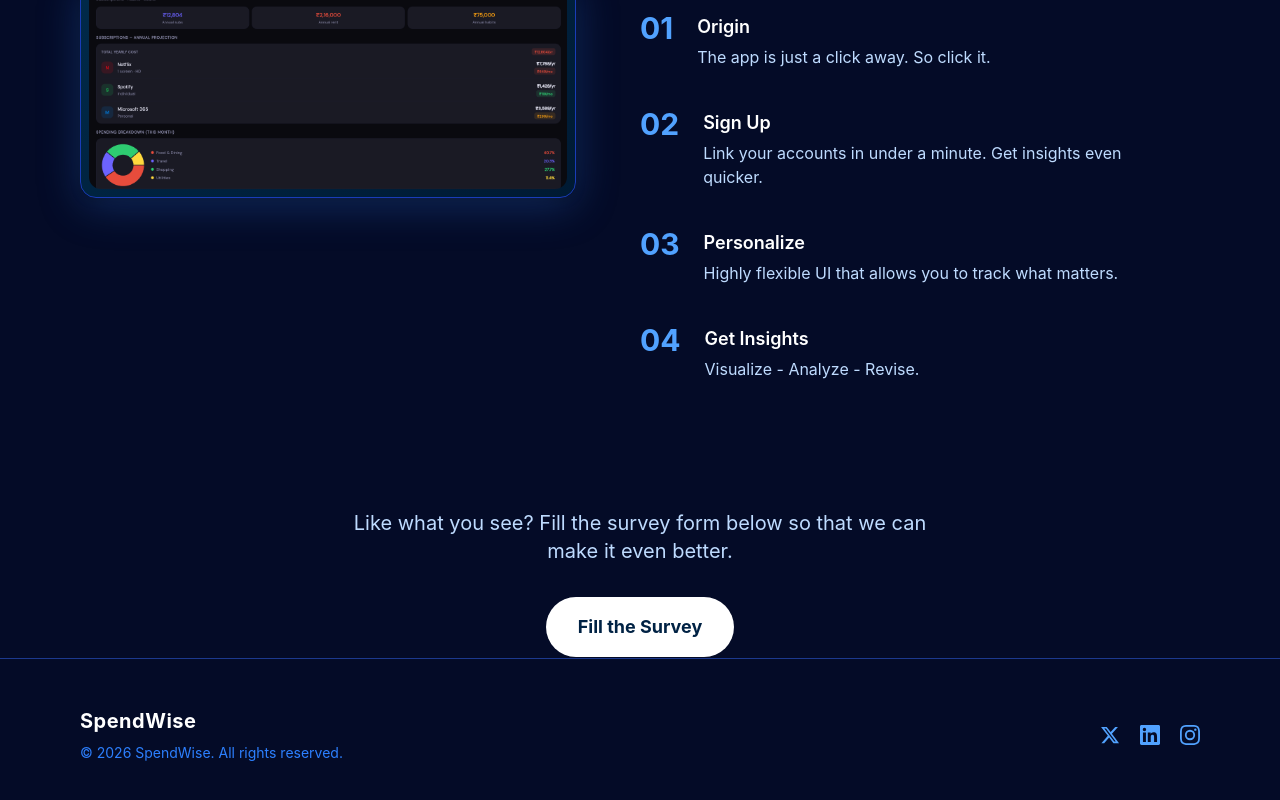
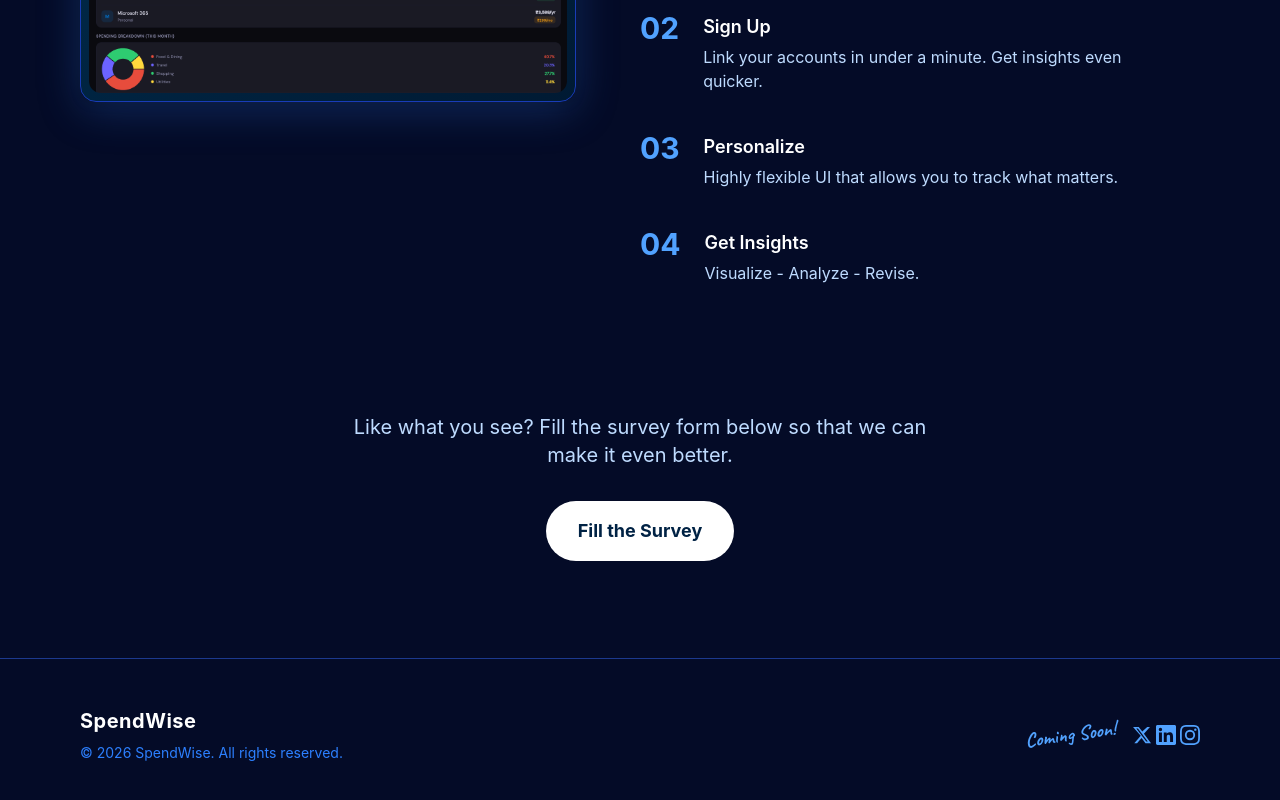
Before and after one commit to Ananth-Pai19/expense-tracker-landing-page, a React (Vite) app: page / in a window 1280 px wide. Shown: the part 1951-2751 px from the top of the page. Built offline with nearby package versions, Linux system fonts and the light colour scheme.

Commit message:
Fix the SurveyForm and add Coming Soon!

```diff
--- a/index.html
+++ b/index.html
@@ -3,6 +3,7 @@
   <head>
     <meta charset="UTF-8" />
     <link rel="icon" type="image/svg+xml" href="/favicon.svg" />
+    <link href="https://fonts.googleapis.com/css2?family=Caveat:wght@700&display=swap" rel="stylesheet">
     <meta name="viewport" content="width=device-width, initial-scale=1.0" />
     <title>expense-tracker-landing-page</title>
   </head>
--- a/src/components/Footer.jsx
+++ b/src/components/Footer.jsx
@@ -23,33 +23,38 @@
           <p className="text-blue-500 text-sm">© 2026 SpendWise. All rights reserved.</p>
         </div>
 
-        {/* Right Side: Links & Socials */}
-        <div className="flex flex-col items-center md:items-end gap-4">
+        <div className="flex items-center gap-1 relative">
+          {/* "Coming Soon!" annotation */}
+          <div className="relative mr-3" style={{ fontFamily: "'Caveat', cursive" }}>
+            <span className="text-blue-400 text-xl" style={{ transform: 'rotate(-8deg)', display: 'inline-block' }}>
+              Coming Soon!
+            </span>
+          </div>
 
-          {/* Social Media Icons */}
-          <div className="flex gap-5 text-blue-400">
-            {/* Twitter / X Icon */}
-            <a href="#" target="_blank" rel="noopener noreferrer" className="hover:text-white transition-colors" aria-label="Twitter">
-              <svg fill="currentColor" viewBox="0 0 24 24" className="w-5 h-5">
-                <path d="M18.244 2.25h3.308l-7.227 8.26 8.502 11.24H16.17l-5.214-6.817L4.99 21.75H1.68l7.73-8.835L1.254 2.25H8.08l4.713 6.231zm-1.161 17.52h1.833L7.084 4.126H5.117z" />
-              </svg>
-            </a>
+  {/* social icons stay the same */}
 
-            {/* LinkedIn Icon */}
-            <a href="#" target="_blank" rel="noopener noreferrer" className="hover:text-white transition-colors" aria-label="LinkedIn">
-              <svg fill="currentColor" viewBox="0 0 24 24" className="w-5 h-5">
-                <path d="M20.447 20.452h-3.554v-5.569c0-1.328-.027-3.037-1.852-3.037-1.853 0-2.136 1.445-2.136 2.939v5.667H9.351V9h3.414v1.561h.046c.477-.9 1.637-1.85 3.37-1.85 3.601 0 4.267 2.37 4.267 5.455v6.286zM5.337 7.433a2.062 2.062 0 01-2.063-2.065 2.064 2.064 0 112.063 2.065zm1.782 13.019H3.555V9h3.564v11.452zM22.225 0H1.771C.792 0 0 .774 0 1.729v20.542C0 23.227.792 24 1.771 24h20.451C23.2 24 24 23.227 24 22.271V1.729C24 .774 23.2 0 22.222 0h.003z"/>
-              </svg>
-            </a>
+  {/* social icons stay the same */}
 
-            {/* Instagram Icon */}
-            <a href="#" target="_blank" rel="noopener noreferrer" className="hover:text-white transition-colors" aria-label="Instagram">
-              <svg fill="currentColor" viewBox="0 0 24 24" className="w-5 h-5">
-                <path fillRule="evenodd" clipRule="evenodd" d="M12 2.163c3.204 0 3.584.012 4.85.07 3.252.148 4.771 1.691 4.919 4.919.058 1.265.069 1.645.069 4.849 0 3.205-.012 3.584-.069 4.849-.149 3.225-1.664 4.771-4.919 4.919-1.266.058-1.644.07-4.85.07-3.204 0-3.584-.012-4.849-.07-3.26-.149-4.771-1.699-4.919-4.92-.058-1.265-.07-1.644-.07-4.849 0-3.204.013-3.583.07-4.849.149-3.227 1.664-4.771 4.919-4.919 1.266-.057 1.645-.069 4.849-.069zM12 0C8.741 0 8.333.014 7.053.072 2.695.272.273 2.69.073 7.052.014 8.333 0 8.741 0 12c0 3.259.014 3.668.072 4.948.2 4.358 2.618 6.78 6.98 6.98C8.333 23.986 8.741 24 12 24c3.259 0 3.668-.014 4.948-.072 4.354-.2 6.782-2.618 6.979-6.98.059-1.28.073-1.689.073-4.948 0-3.259-.014-3.667-.072-4.947-.196-4.354-2.617-6.78-6.979-6.98C15.668.014 15.259 0 12 0zm0 5.838a6.162 6.162 0 100 12.324 6.162 6.162 0 000-12.324zM12 16a4 4 0 110-8 4 4 0 010 8zm6.406-11.845a1.44 1.44 0 100 2.881 1.44 1.44 0 000-2.881z"/>
-              </svg>
-            </a>
-          </div>
-        </div>
+        {/* Social icons */}
+        <a href="#" className="text-blue-400 hover:text-white transition-colors">
+          {/* X */}
+          <svg width="20" height="20" fill="currentColor" viewBox="0 0 24 24">
+            <path d="M18.244 2.25h3.308l-7.227 8.26 8.502 11.24H16.17l-4.714-6.231-5.401 6.231H2.744l7.737-8.835L1.254 2.25H8.08l4.253 5.622 5.911-5.622zm-1.161 17.52h1.833L7.084 4.126H5.117z"/>
+          </svg>
+        </a>
+        <a href="#" className="text-blue-400 hover:text-white transition-colors">
+          {/* LinkedIn */}
+          <svg width="20" height="20" fill="currentColor" viewBox="0 0 24 24">
+            <path d="M20.447 20.452h-3.554v-5.569c0-1.328-.027-3.037-1.852-3.037-1.853 0-2.136 1.445-2.136 2.939v5.667H9.351V9h3.414v1.561h.046c.477-.9 1.637-1.85 3.37-1.85 3.601 0 4.267 2.37 4.267 5.455v6.286zM5.337 7.433a2.062 2.062 0 0 1-2.063-2.065 2.064 2.064 0 1 1 2.063 2.065zm1.782 13.019H3.555V9h3.564v11.452zM22.225 0H1.771C.792 0 0 .774 0 1.729v20.542C0 23.227.792 24 1.771 24h20.451C23.2 24 24 23.227 24 22.271V1.729C24 .774 23.2 0 22.222 0h.003z"/>
+          </svg>
+        </a>
+        <a href="#" className="text-blue-400 hover:text-white transition-colors">
+          {/* Instagram */}
+          <svg width="20" height="20" fill="currentColor" viewBox="0 0 24 24">
+            <path d="M12 2.163c3.204 0 3.584.012 4.85.07 3.252.148 4.771 1.691 4.919 4.919.058 1.265.069 1.645.069 4.849 0 3.205-.012 3.584-.069 4.849-.149 3.225-1.664 4.771-4.919 4.919-1.266.058-1.644.07-4.85.07-3.204 0-3.584-.012-4.849-.07-3.26-.149-4.771-1.699-4.919-4.92-.058-1.265-.07-1.644-.07-4.849 0-3.204.013-3.583.07-4.849.149-3.227 1.664-4.771 4.919-4.919 1.266-.057 1.645-.069 4.849-.069zM12 0C8.741 0 8.333.014 7.053.072 2.695.272.273 2.69.073 7.052.014 8.333 0 8.741 0 12c0 3.259.014 3.668.072 4.948.2 4.358 2.618 6.78 6.98 6.98C8.333 23.986 8.741 24 12 24c3.259 0 3.668-.014 4.948-.072 4.354-.2 6.782-2.618 6.979-6.98.059-1.28.073-1.689.073-4.948 0-3.259-.014-3.667-.072-4.947-.196-4.354-2.617-6.78-6.979-6.98C15.668.014 15.259 0 12 0zm0 5.838a6.162 6.162 0 1 0 0 12.324 6.162 6.162 0 0 0 0-12.324zM12 16a4 4 0 1 1 0-8 4 4 0 0 1 0 8zm6.406-11.845a1.44 1.44 0 1 0 0 2.881 1.44 1.44 0 0 0 0-2.881z"/>
+          </svg>
+        </a>
+      </div>
       </div>
       <div ref={sentinelRef} style={{ height: '1px' }} />
     </footer>
--- a/src/components/HowItWorks.jsx
+++ b/src/components/HowItWorks.jsx
@@ -12,7 +12,7 @@
   const { sectionRef, sentinelRef, visible } = useFadeIn()
 
   return (
-    <section id="how-it-works" ref={sectionRef} className="py-32 flex items-center px-8 md:px-20 gap-16">
+    <section id="how-it-works" ref={sectionRef} className="pt-8 pb-8 flex items-center px-8 md:px-20 gap-16">
 
       {/* Left: image card */}
       <div
--- a/src/components/SurveyForm.jsx
+++ b/src/components/SurveyForm.jsx
@@ -6,7 +6,7 @@
   const { sectionRef, sentinelRef, visible } = useFadeIn()
 
   return (
-    <section ref={sectionRef} className="flex flex-col items-center justify-center text-center px-6">
+    <section ref={sectionRef} className="py-24 flex flex-col items-center justify-center text-center px-6">
       <div
         style={{
           transition: 'opacity 0.9s ease, transform 0.9s ease',
```
